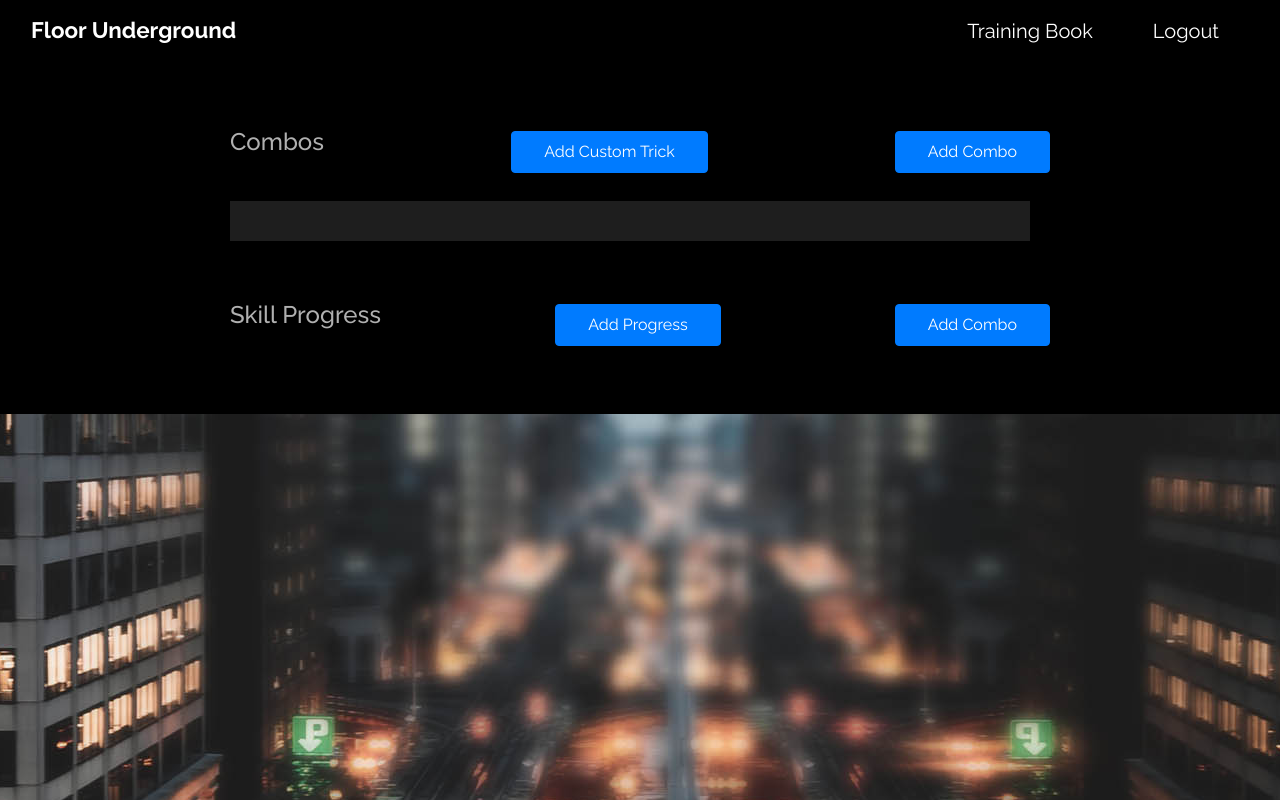
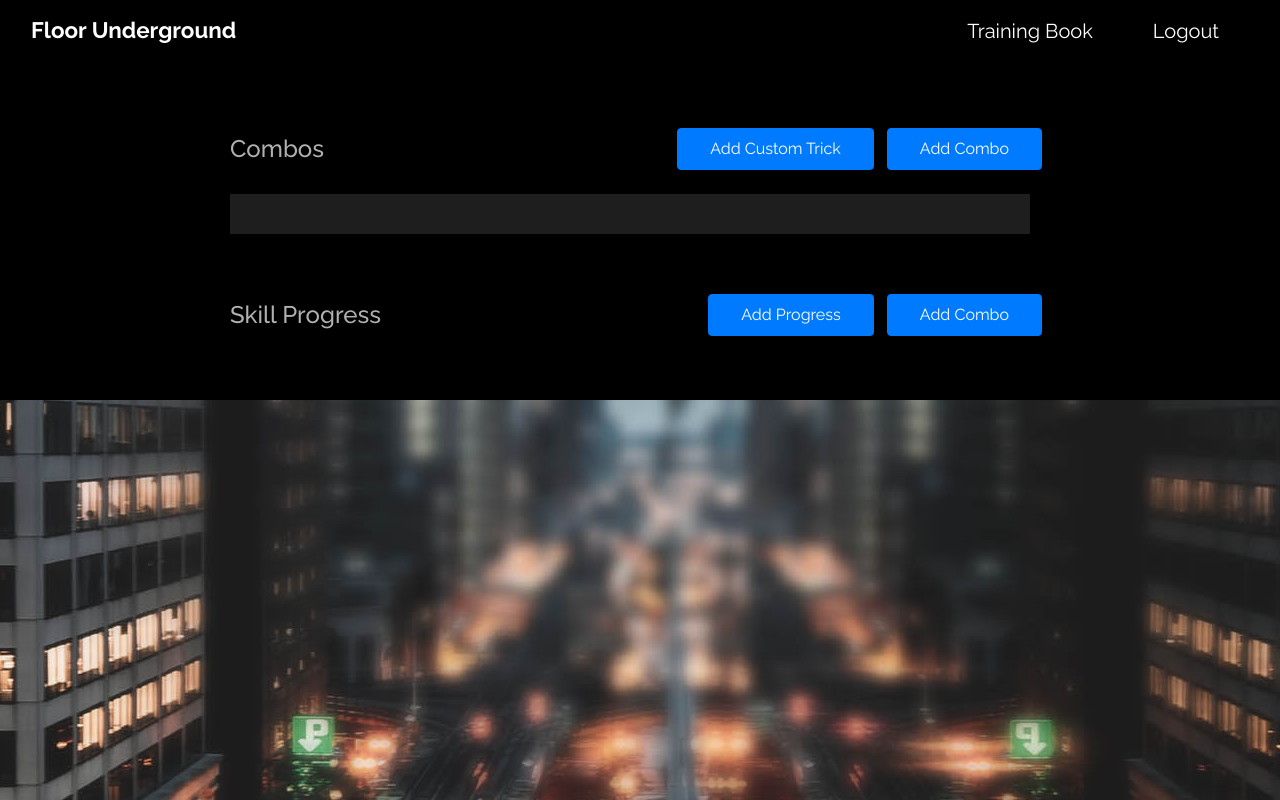
Before and after one commit to P091913/movement_tracker, a Flask app: page /book in a window 1280 px wide. Run offline with Flask 3, Linux system fonts and the light colour scheme; the visitor is signed in with stand-in values (Sample User, id 1); data that the repository does not hold is empty; some libraries are stand-ins or nearby versions.

Commit message:
UI changes, buttons were off page

```diff
--- a/templates/book.html
+++ b/templates/book.html
@@ -232,30 +232,34 @@
 
 {% block social %}
     {% include 'Modals/custom_trick.html' %}
-    <div class="d-flex justify-content-between align-items-center mb-4">
-        <h2 class="section-heading">Combos</h2>
-        <button type="button" class="btn btn-primary" data-toggle="modal" data-target="#addCustomTrickModal">
+    <div class="d-flex flex-column flex-md-row justify-content-between align-items-center mb-4">
+    <h2 class="section-heading mb-3 mb-md-0">Combos</h2>
+    <div>
+        <button type="button" class="btn btn-primary mb-2 mb-md-0 mr-md-2" data-toggle="modal" data-target="#addCustomTrickModal">
             Add Custom Trick
         </button>
-        <button type="button" class="btn btn-primary" data-toggle="modal" data-target="#addComboModal">
+        <button type="button" class="btn btn-primary mb-2 mb-md-0 mr-md-2" data-toggle="modal" data-target="#addComboModal">
             Add Combo
         </button>
     </div>
+</div>
 
     {% include 'Modals/combo.html' %}
 
     <br>
     <br>
 
-    <div class="d-flex justify-content-between align-items-center mb-4">
-        <h2 class="section-heading">Skill Progress</h2>
-        <button type="button" class="btn btn-primary" data-toggle="modal" data-target="#progressModal">
+    <div class="d-flex flex-column flex-md-row justify-content-between align-items-center mb-4">
+    <h2 class="section-heading mb-3 mb-md-0">Skill Progress</h2>
+    <div>
+        <button type="button" class="btn btn-primary mb-2 mb-md-0 mr-md-2" data-toggle="modal" data-target="#progressModal">
             Add Progress
         </button>
-        <button type="button" class="btn btn-primary" data-toggle="modal" data-target="#comboProgressModal">
+        <button type="button" class="btn btn-primary mb-2 mb-md-0 mr-md-2" data-toggle="modal" data-target="#comboProgressModal">
             Add Combo
         </button>
     </div>
+</div>
 
     {% include 'Modals/session_prog.html' %}
 {% endblock %}
```
